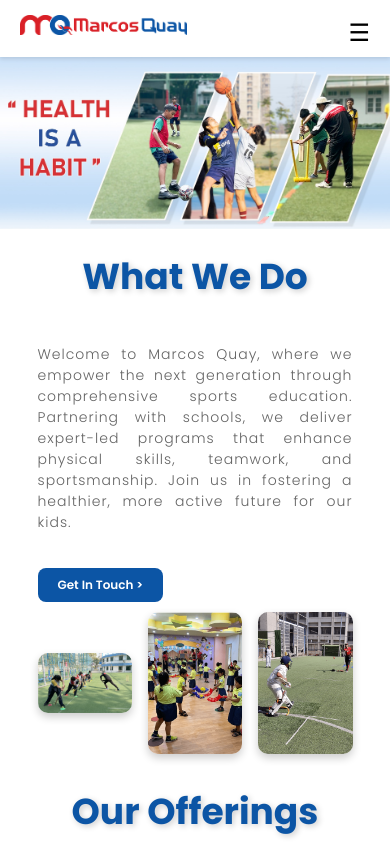
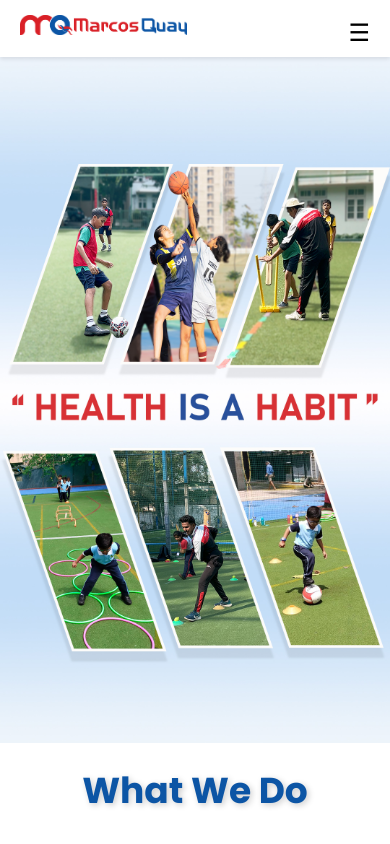
Before and after one commit to shivhub09/MQ-WEBSITE, a React (Vite) app in the folder client/: page / in a window 390 px wide. Shown: the top 844 px of the page. Built offline with nearby package versions, Linux system fonts and the light colour scheme.

Commit message:
added diff images for diff screens

```diff
--- a/client/src/pages/HomePage/HomePage.css
+++ b/client/src/pages/HomePage/HomePage.css
@@ -5,7 +5,8 @@
   box-sizing: border-box;
 }
 
-html, body {
+html,
+body {
   height: 100%;
   overflow: hidden; /* Disable scrollbar on the body */
 }
@@ -29,9 +30,12 @@ html, body {
   justify-content: center;
   align-items: center;
   height: 100vh; /* Full height for each section */
-  width: 100vw;  /* Full width for each section */
+  width: 100vw; /* Full width for each section */
 }
 
+.homePage-mobile-container {
+  display: none;
+}
 
 /* Home Page Image */
 .homePage-container img {
@@ -39,6 +43,11 @@ html, body {
   height: 100%;
   object-fit: cover;
   display: block;
+}
+
+/* Hide mobile image by default */
+.home-page-image-mobile {
+  display: none;
 }
 
 /* What We Do Container */
@@ -237,14 +246,34 @@ html, body {
 
 /* Responsive Styles */
 @media (max-width: 768px) {
-
-  html, body {
+  html,
+  body {
     overflow-y: auto;
     height: auto;
   }
   .home-page-main-container {
     padding-top: 50px;
     height: auto;
+  }
+  .home-page-image-mobile {
+    display: block; /* Show mobile image */
+  }
+
+  /* .homePage-mobile-container {
+    display: block;
+  } */
+
+  .homePage-container {
+    display: none;
+  }
+
+
+  .homePage-mobile-container{
+    display: block;
+  }
+
+  .homePage-mobile-container img{
+    width: 100%;
   }
 
   .home-page-main-container section {
--- a/client/src/pages/HomePage/HomePage.jsx
+++ b/client/src/pages/HomePage/HomePage.jsx
@@ -1,5 +1,6 @@
 import React from 'react';
 import HomeImage from './components/images/Website Home2.jpg';
+import HomeMobileImage from './components/images/Website Home Mobile View - Copy.jpg';
 import HomePage1 from './components/images/About-Us-1.png';
 import HomePage2 from './components/images/About-Us-2.png';
 import HomePage3 from './components/images/About-Us-3.png';
@@ -18,7 +19,10 @@ const HomePage = () => {
     <div className="home-page-main-container">
       <section className="one">
         <div className="homePage-container">
-          <img src={HomeImage} alt="Home" />
+          <img src={HomeImage} alt="Home" className='home-page-image-website'/>
+        </div>
+        <div className="homePage-mobile-container">
+          <img src={HomeMobileImage} className='home-page-image-mobile' alt="" />
         </div>
       </section>
 
```
Also changed, not shown: client/src/pages/HomePage/components/images/Website Home Mobile View - Copy.jpg (added).
